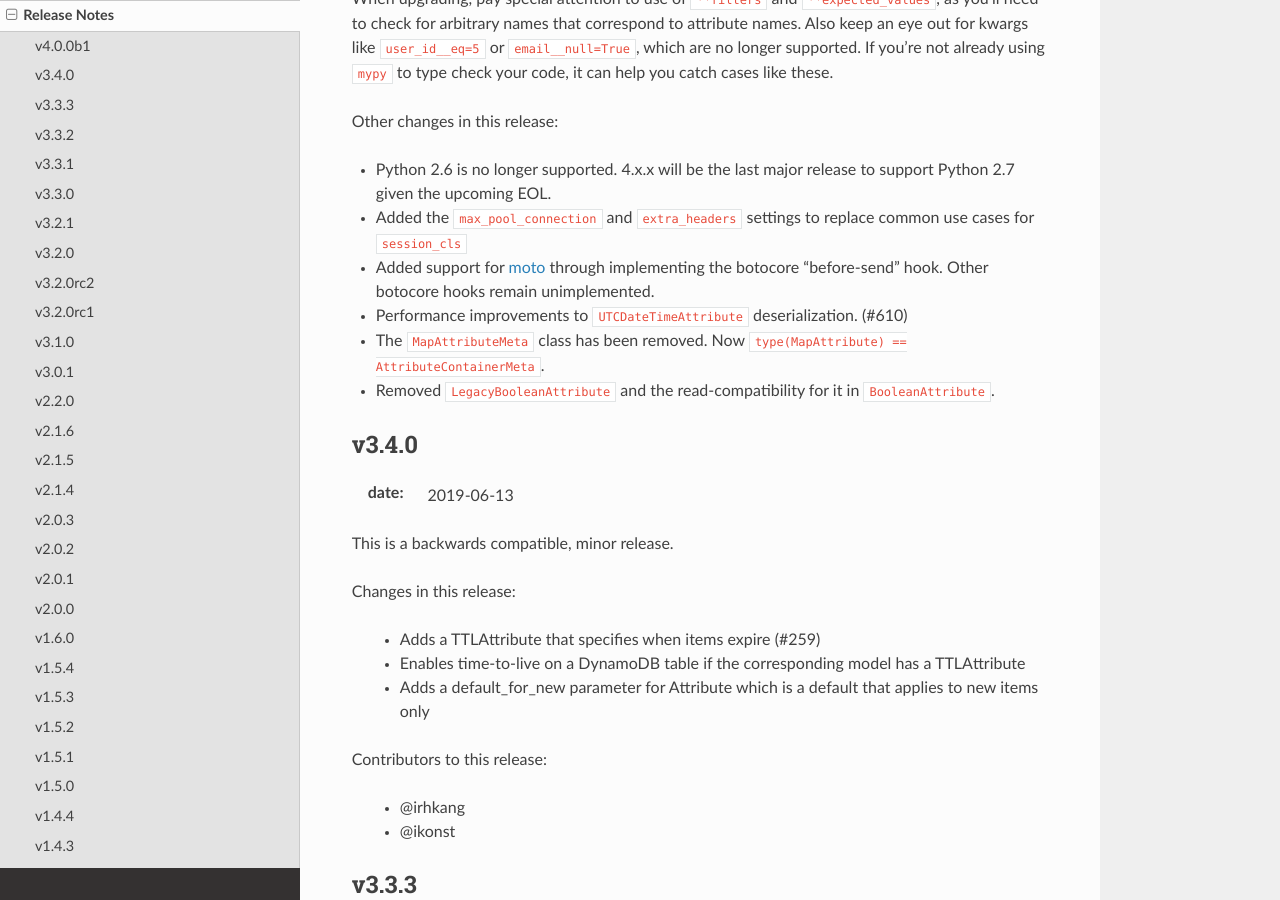
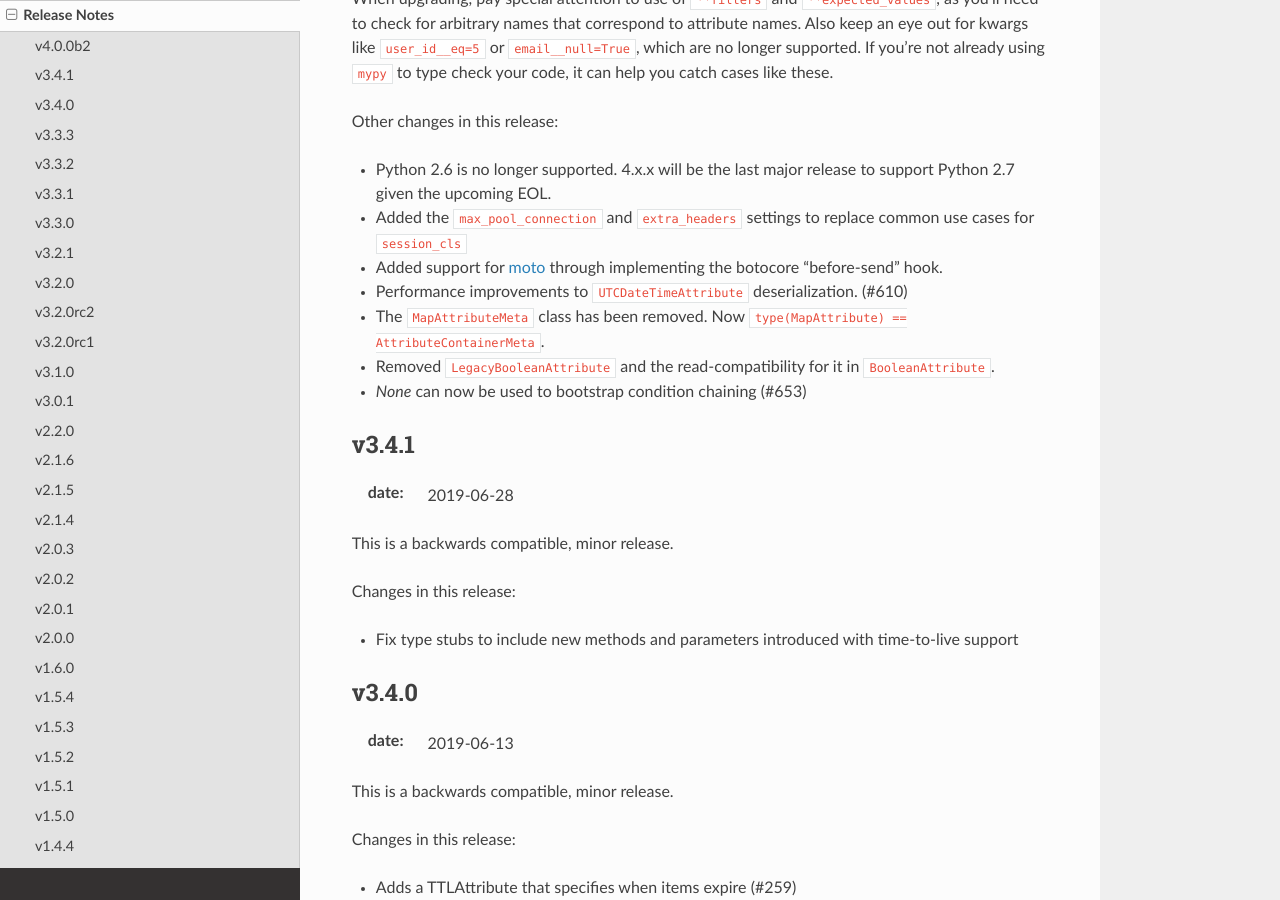
Before and after one commit to pynamodb/PynamoDB, a Sphinx documentation site: the page built from docs/release_notes.rst, in a window 1280 px wide and 900 px high, scrolled down 1162 px. Built offline with Sphinx 7.4.7 and the Read the Docs theme 2.0.0, drawn with Linux system fonts in a browser that asks for light colours.

Commit message:
Bump version for v4 beta2 (#636)

```diff
--- a/docs/release_notes.rst
+++ b/docs/release_notes.rst
@@ -1,7 +1,7 @@
 Release Notes
 =============
 
-v4.0.0b1
+v4.0.0b2
 --------
 
 :date: 2019-04-10
@@ -15,11 +15,9 @@
 Given that ``botocore`` has moved to using ``urllib3`` directly for making HTTP requests, we'll be doing the same (via ``botocore``). This means the following:
 
 * The ``session_cls`` option is no longer supported.
-
 * The ``request_timeout_seconds`` parameter is no longer supported. ``connect_timeout_seconds`` and ``read_timeout_seconds`` are available instead.
 
   + Note that the timeouts for connection and read are now ``15`` and ``30`` seconds respectively. This represents a change from the previous ``60`` second combined ``requests`` timeout.
-
 * *Wrapped* exceptions (i.e ``exc.cause``) that were from ``requests.exceptions`` will now be comparable ones from ``botocore.exceptions`` instead.
 
 **Deprecation of old APIs**
@@ -46,10 +44,24 @@
 
 * Python 2.6 is no longer supported. 4.x.x will be the last major release to support Python 2.7 given the upcoming EOL.
 * Added the ``max_pool_connection`` and ``extra_headers`` settings to replace common use cases for ``session_cls``
-* Added support for `moto <https://github.com/spulec/moto>`_ through implementing the botocore "before-send" hook. Other botocore hooks remain unimplemented.
+* Added support for `moto <https://github.com/spulec/moto>`_ through implementing the botocore "before-send" hook.
 * Performance improvements to ``UTCDateTimeAttribute`` deserialization. (#610)
 * The ``MapAttributeMeta`` class has been removed. Now ``type(MapAttribute) == AttributeContainerMeta``.
 * Removed ``LegacyBooleanAttribute`` and the read-compatibility for it in ``BooleanAttribute``.
+* `None` can now be used to bootstrap condition chaining (#653)
+
+
+v3.4.1
+------
+
+:date: 2019-06-28
+
+This is a backwards compatible, minor release.
+
+Changes in this release:
+
+* Fix type stubs to include new methods and parameters introduced with time-to-live support
+
 
 v3.4.0
 ------
@@ -60,14 +72,15 @@
 
 Changes in this release:
 
- * Adds a TTLAttribute that specifies when items expire (#259)
- * Enables time-to-live on a DynamoDB table if the corresponding model has a TTLAttribute
- * Adds a default_for_new parameter for Attribute which is a default that applies to new items only
+* Adds a TTLAttribute that specifies when items expire (#259)
+* Enables time-to-live on a DynamoDB table if the corresponding model has a TTLAttribute
+* Adds a default_for_new parameter for Attribute which is a default that applies to new items only
 
 Contributors to this release:
 
- * @irhkang
- * @ikonst
+* @irhkang
+* @ikonst
+
 
 v3.3.3
 ------
@@ -134,7 +147,6 @@
 * Externalizes AWS Credentials. (#426)
 * Add migration support for LegacyBooleanAttribute. (#404, #405)
 * Rate limited Page Iterator. (#481)
-
 
 Fixes in this release:
 
--- a/pynamodb/__init__.py
+++ b/pynamodb/__init__.py
@@ -7,4 +7,4 @@
 """
 __author__ = 'Jharrod LaFon'
 __license__ = 'MIT'
-__version__ = '4.0.0b1'
+__version__ = '4.0.0b2'
```
